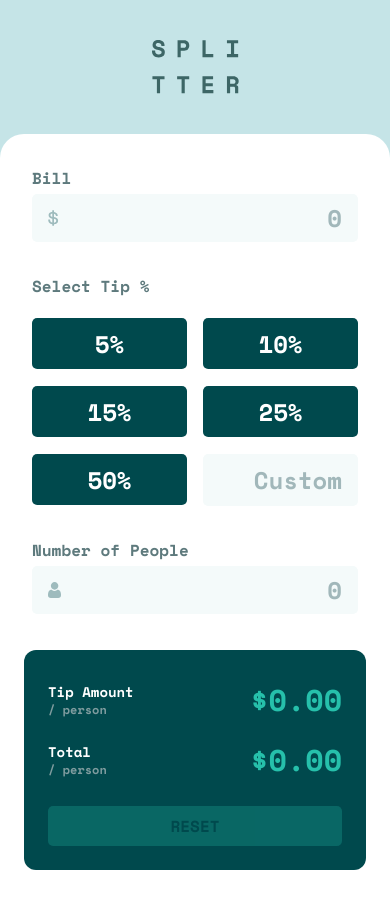
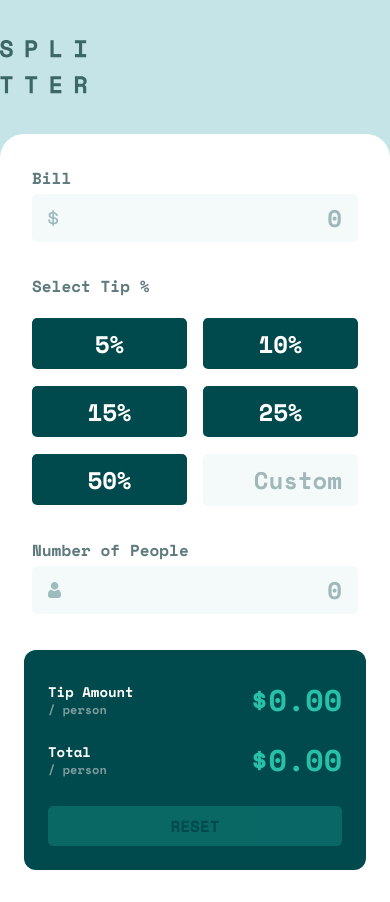
Before and after one commit to ArthurWiliams/tip-calculator-app, a Vue app: page / in a window 390 px wide. Built offline with nearby package versions, Linux system fonts and the light colour scheme.

Commit message:
Remove margin classes from img to header

```diff
--- a/src/App.vue
+++ b/src/App.vue
@@ -127,9 +127,9 @@ function reset() {
 </script>
 
 <template>
-  <header>
+  <header class="my-10 md:mb-16">
     <h1 class="sr-only">Tip Calculator</h1>
-    <img src="./assets/logo.svg" alt="logo" class="mx-auto my-10 md:mb-16" />
+    <img src="./assets/logo.svg" alt="logo" class="md:mx-auto" />
   </header>
   <form
     class="gap-9 md:gap-10 bg-white rounded-t-3xl p-8 md:p-10 max-w-4xl m-auto font-mono grid md:rounded-b-3xl md:grid-cols-2 md:shadow-xl"
```
